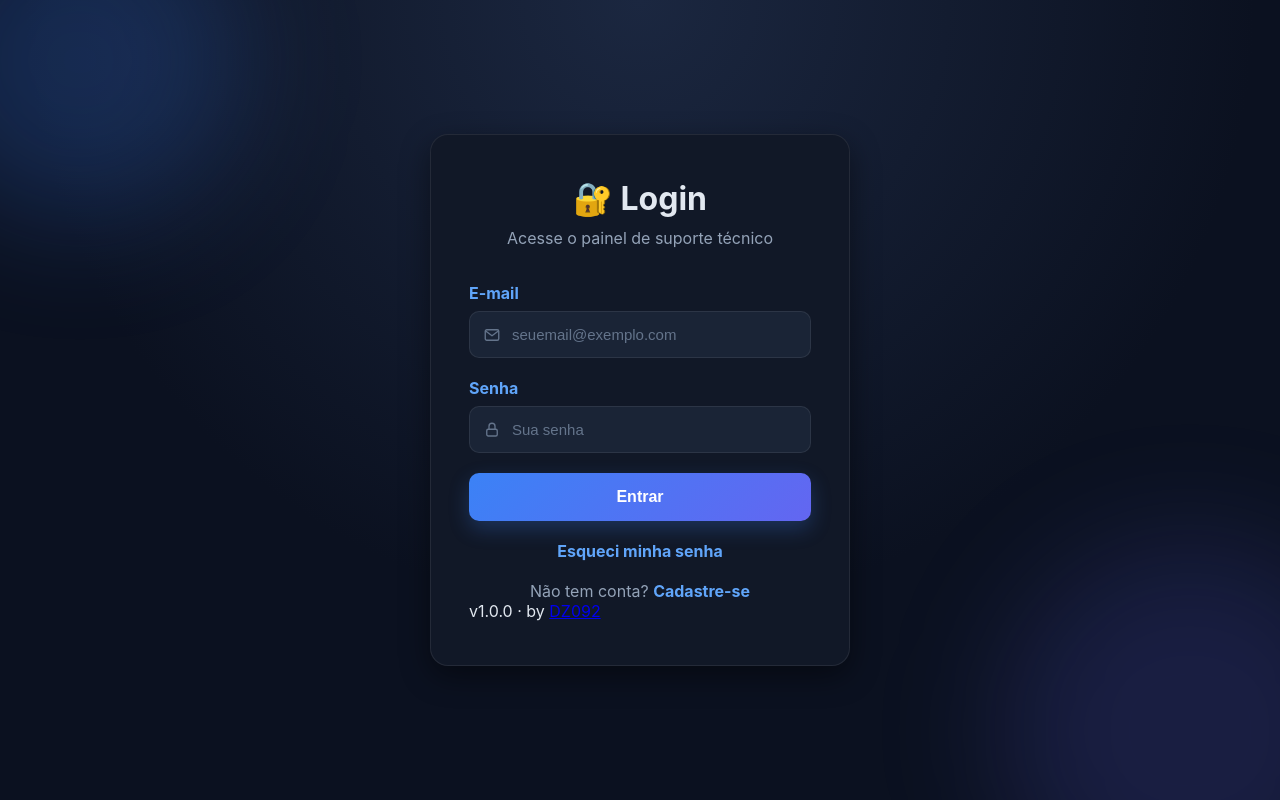
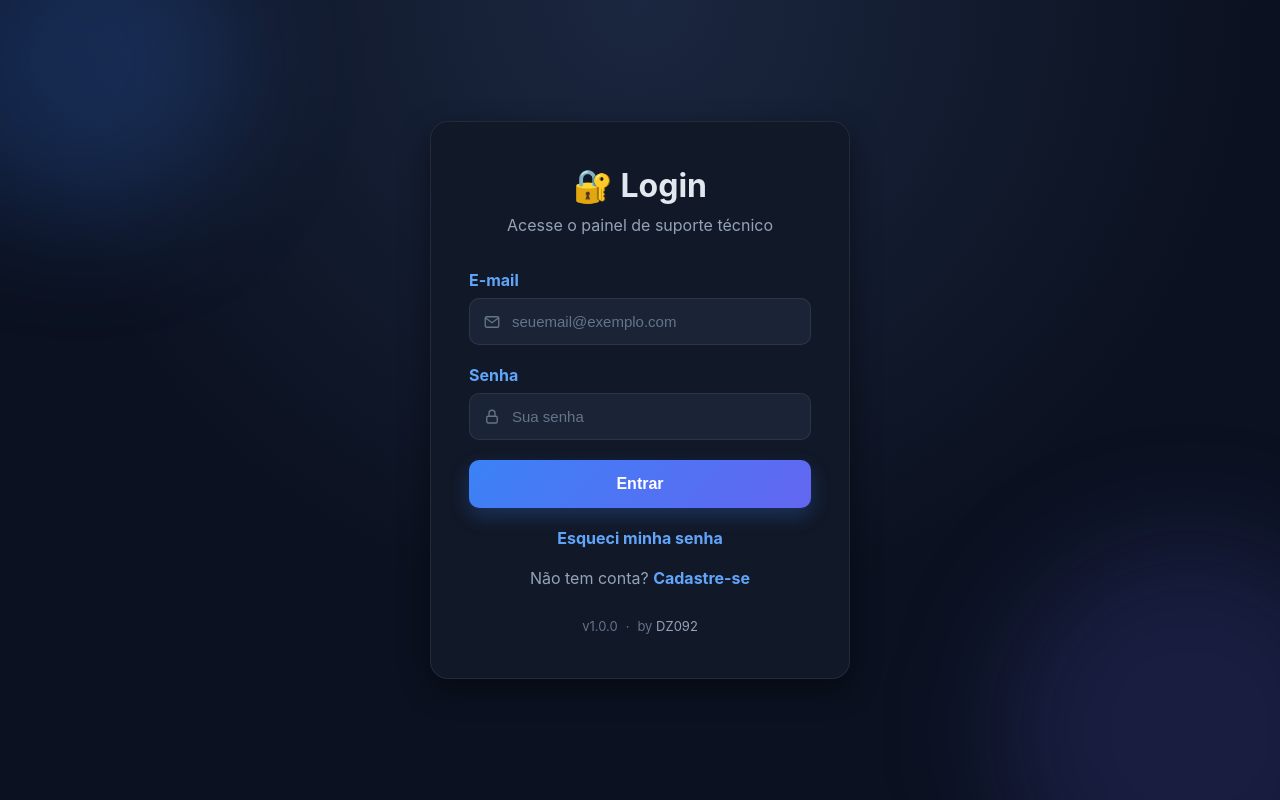
Before and after one commit to DZ092/helpdesk-system, a Flask app: page /login in a window 1280 px wide. Run offline with Flask 3, Linux system fonts and the light colour scheme.

Commit message:
fix(ui): restaura o estilo do rodapé em login e dashboard (#46)

```diff
--- a/static/css/style.css
+++ b/static/css/style.css
@@ -815,3 +815,23 @@ h1{
     color: var(--texto-fraco);
     padding: 0 4px;
 }
+
+/* RODAPE DA TELA PRINCIPAL (login.html, dashboard.html) */
+.rodape-app {
+    display: flex;
+    justify-content: center;
+    gap: 8px;
+    margin-top: 30px;
+    font-size: 13px;
+    color: var(--texto-fraco);
+}
+
+.rodape-app a {
+    color: var(--texto-muted);
+    text-decoration: none;
+}
+
+.rodape-app a:hover {
+    color: var(--marca);
+    text-decoration: underline;
+}
```
